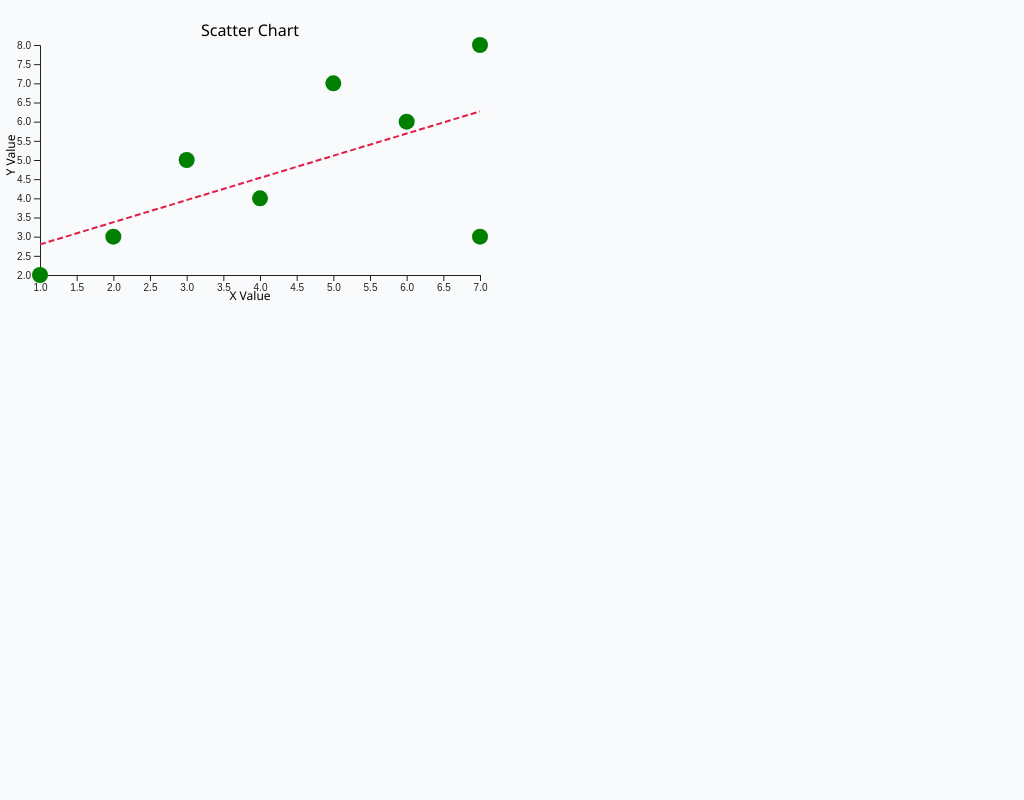
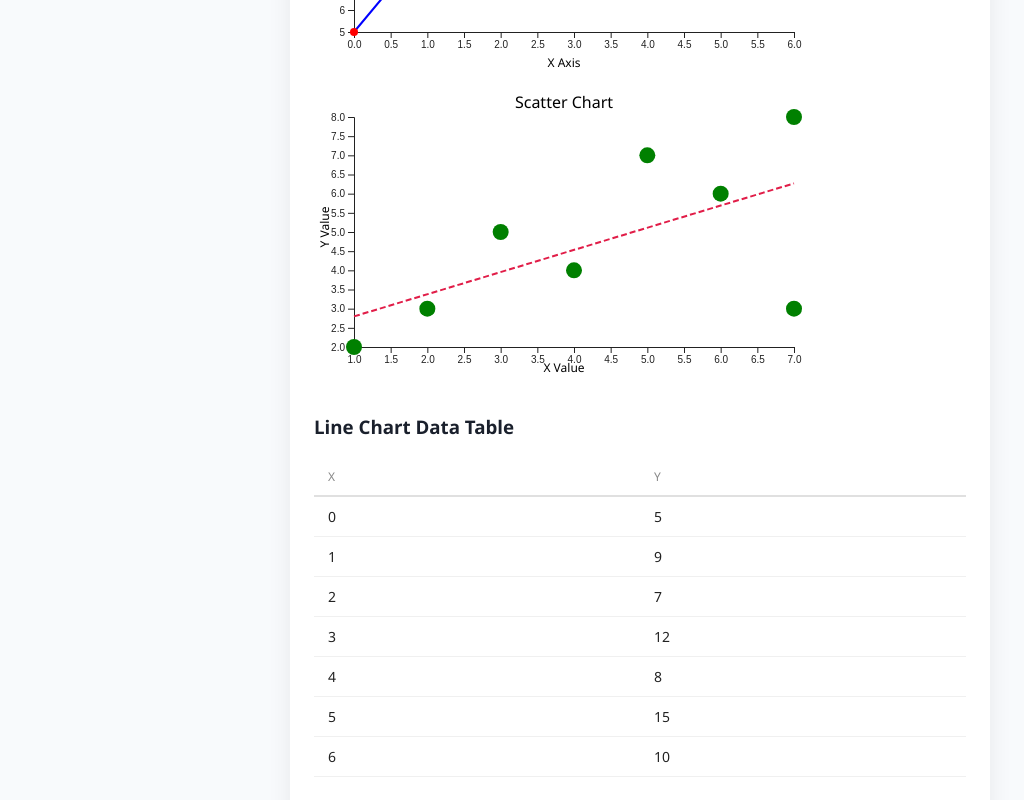
Before and after one commit to XTK99/BasketballStats, a React app in the folder frontend/: page /analysis in a window 1280 px wide. Shown: the part 450-1250 px from the top of the page, without its empty margins (0-1024 px from the left). Before the commit the page ends 800 px from the top, so only its background shows below. Built offline with nearby package versions, Linux system fonts and the light colour scheme; the HTML template or start-up script is replaced by a standard one.

Commit message:
Table Component

```diff
--- a/frontend/src/AnalysisApp.jsx
+++ b/frontend/src/AnalysisApp.jsx
@@ -8,6 +8,7 @@ import Modal from "./components/modal/Modal.jsx";
 import DynamicForm from "./components/dynamicForm/DynamicForm.jsx";
 import DynamicGrid from "./components/dynamicGrid/DynamicGrid.jsx";
 import SidebarMenu from "./components/sidebarMenu/SidebarMenu.jsx";
+import Table from "./components/table/Table.jsx";
 
 function AnalysisApp() {
   // Example data for the line chart
@@ -80,8 +81,14 @@ function AnalysisApp() {
     }),
   );
 
+  // Handler for table cell clicks
+  const onCellClickHandler = (payload) => {
+    alert(JSON.stringify(payload, null, 2));
+    // Or use console.log(payload);
+  };
+
   return (
-    <div>
+    <div className="analysis-app-root">
       <button
         style={{
           margin: "16px 0",
@@ -110,6 +117,10 @@ function AnalysisApp() {
       <DynamicGrid cellSize={80}></DynamicGrid>
       <LineChart config={lineChartConfig} />
       <ScatterChart config={scatterChartConfig} />
+      <div style={{ margin: "32px 0" }}>
+        <h3>Line Chart Data Table</h3>
+        <Table data={sampleData} onCellClick={onCellClickHandler} />
+      </div>
       <Modal isOpen={isModalOpen} onClose={() => setIsModalOpen(false)}></Modal>
     </div>
   );
--- /dev/null
+++ b/frontend/src/components/table/Table.jsx
@@ -0,0 +1,111 @@
+import React, { useState } from "react";
+
+export default function Table({ data = [], onCellClick }) {
+  const [sortKey, setSortKey] = useState(null);
+  const [sortDir, setSortDir] = useState("asc");
+  if (!data.length) return null;
+
+  const headers = Object.keys(data[0]);
+
+  // Sorting logic
+  const sortedData = React.useMemo(() => {
+    if (!sortKey) return data;
+    const sorted = [...data].sort((a, b) => {
+      if (a[sortKey] === b[sortKey]) return 0;
+      if (a[sortKey] == null) return 1;
+      if (b[sortKey] == null) return -1;
+      if (typeof a[sortKey] === "number" && typeof b[sortKey] === "number") {
+        return sortDir === "asc"
+          ? a[sortKey] - b[sortKey]
+          : b[sortKey] - a[sortKey];
+      }
+      return sortDir === "asc"
+        ? String(a[sortKey]).localeCompare(String(b[sortKey]))
+        : String(b[sortKey]).localeCompare(String(a[sortKey]));
+    });
+    return sorted;
+  }, [data, sortKey, sortDir]);
+
+  const handleHeaderClick = (key) => {
+    if (sortKey === key) {
+      setSortDir((d) => (d === "asc" ? "desc" : "asc"));
+    } else {
+      setSortKey(key);
+      setSortDir("asc");
+    }
+  };
+
+  return (
+    <div style={{ width: "100%", overflowX: "auto" }}>
+      {/* Header row */}
+      <div
+        style={{
+          display: "grid",
+          gridTemplateColumns: `repeat(${headers.length}, 1fr)`,
+          borderBottom: "2px solid #e0e0e0",
+        }}
+      >
+        {headers.map((key) => (
+          <div
+            key={key}
+            onClick={() => handleHeaderClick(key)}
+            style={{
+              padding: "10px 14px",
+              fontSize: 12,
+              fontWeight: 500,
+              color: "#888",
+              textTransform: "uppercase",
+              letterSpacing: "0.05em",
+              userSelect: "none",
+              cursor: "pointer",
+              background: sortKey === key ? "#f1f5f9" : "transparent",
+            }}
+            title="Sort"
+          >
+            {key}
+            {sortKey === key ? (sortDir === "asc" ? " ▲" : " ▼") : null}
+          </div>
+        ))}
+      </div>
+
+      {/* Data rows */}
+      {sortedData.map((row, rowIndex) => (
+        <div
+          key={rowIndex}
+          style={{
+            display: "grid",
+            gridTemplateColumns: `repeat(${headers.length}, 1fr)`,
+            borderBottom: "1px solid #f0f0f0",
+          }}
+        >
+          {headers.map((key) => (
+            <div
+              key={key}
+              onClick={() =>
+                onCellClick?.({ value: row[key], column: key, rowIndex, row })
+              }
+              style={{
+                padding: "10px 14px",
+                fontSize: 14,
+                color: "#222",
+                cursor: onCellClick ? "pointer" : "default",
+                transition: "background 0.1s",
+                whiteSpace: "nowrap",
+                overflow: "hidden",
+                textOverflow: "ellipsis",
+              }}
+              onMouseEnter={(e) => {
+                if (onCellClick) e.currentTarget.style.background = "#f7f7f7";
+              }}
+              onMouseLeave={(e) => {
+                e.currentTarget.style.background = "transparent";
+              }}
+            >
+              {row[key]}
+            </div>
+          ))}
+        </div>
+      ))}
+    </div>
+  );
+}
```
